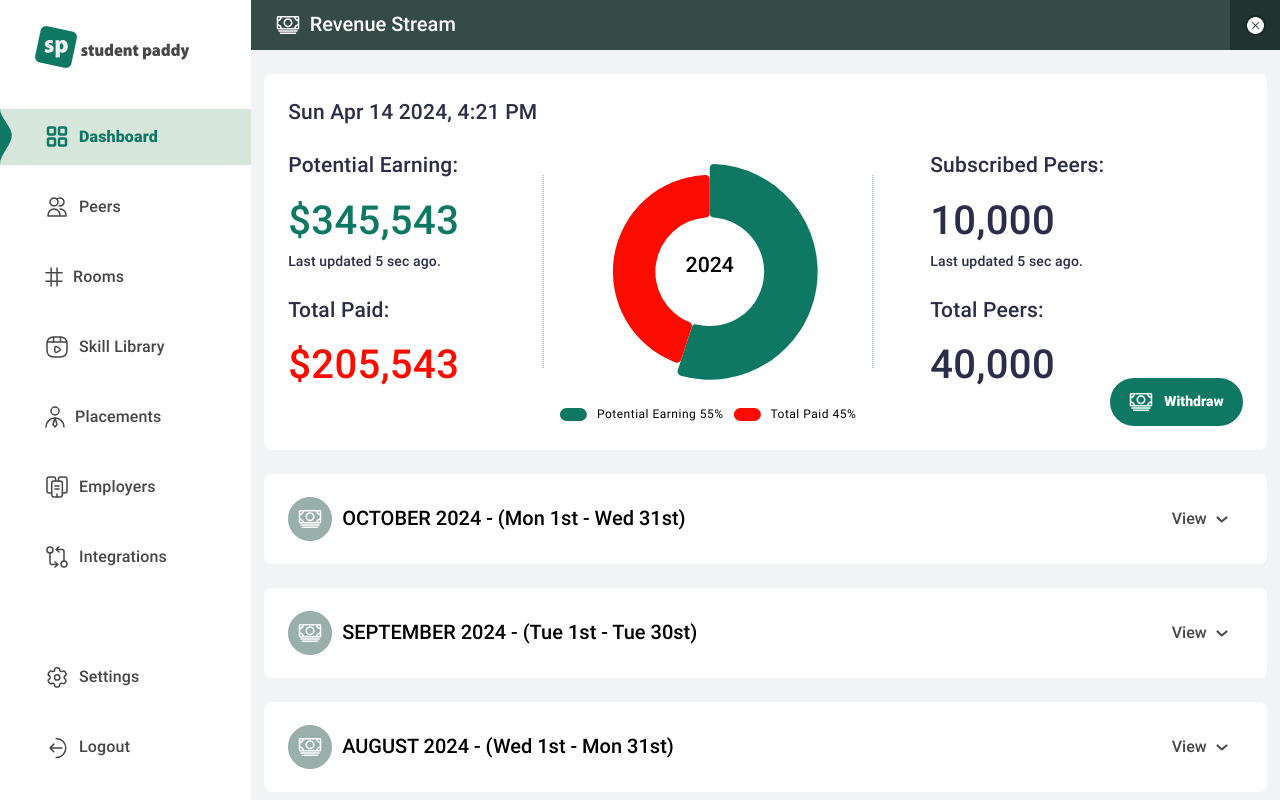
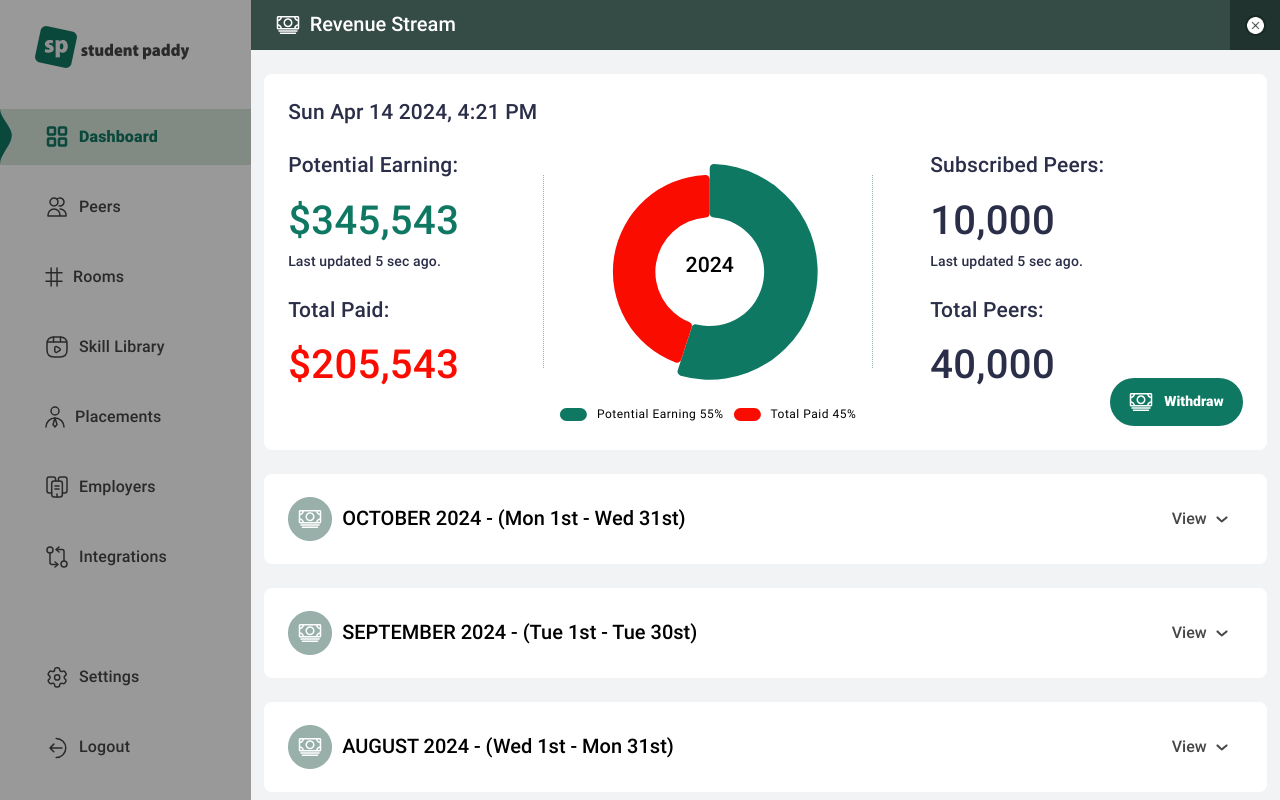
Before and after one commit to ArinzeGit/Student-Paddy-Admin-Dashboard, a Next.js app: page /dashboard/revenue-stream in a window 1280 px wide. Built offline with nearby package versions, Linux system fonts and the light colour scheme.

Commit message:
reimplement DashboardLayout to grey out and disable main nav tabs while in inner dashboard pages

```diff
--- a/src/app/dashboard/DashboardLayout.tsx
+++ b/src/app/dashboard/DashboardLayout.tsx
@@ -5,7 +5,10 @@ import Link from "next/link";
 
 const DashboardLayout = ({ children }: { children: React.ReactNode }) => {
   return (
-    <div className="h-screen flex flex-col">
+    <>
+      <div className="fixed inset-0 bg-[#000000] opacity-40" />
+      {/*relative to overlap fixed div and bg since <body> background is covered by fixed div*/}
+      <div className="h-screen flex flex-col bg-[#F1F3F4] relative">
         <div className="bg-[#354B45] flex items-center justify-between mb-[14px]">
           <span className="font-roboto font-[500] text-[20px] text-[#FFFFFF] leading-[1.37] flex gap-[10px] items-center ml-[25px]">
             <RevenueStreamIcon />
@@ -23,11 +26,11 @@ const DashboardLayout = ({ children }: { children: React.ReactNode }) => {
             />
           </Link>
         </div>
-
         <div className="w-[97.4%] mx-[auto] overflow-y-auto pt-[10px] pb-[69px]  no-scrollbar">
           {children}
         </div>
       </div>
+    </>
   );
 };
 
```
Lines whose indentation alone changed are shown as unchanged.
